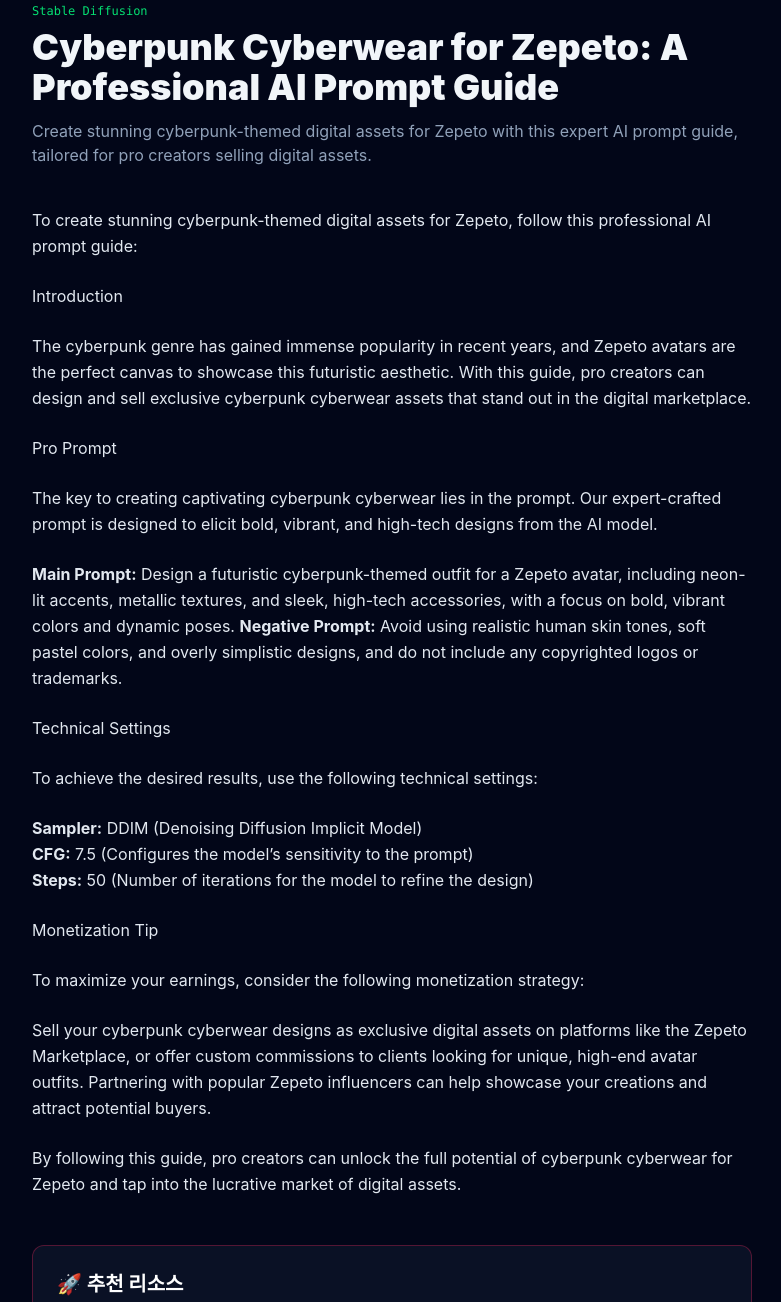
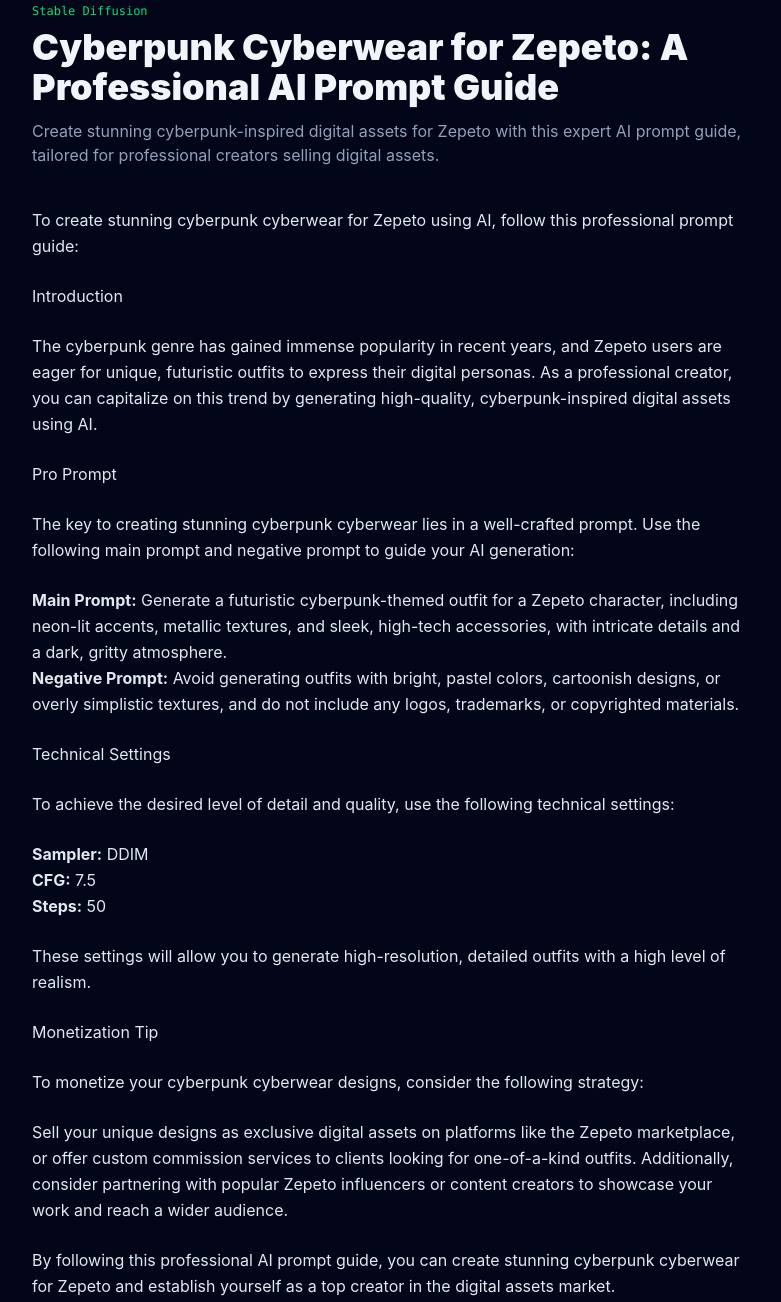
Before and after one commit to chenghun1234-dotcom/promptforge, an Astro site: page /prompts/cyberpunk-cyberwear-for-zepeto in a window 1280 px wide. Shown: the part 45-1347 px from the top of the page, without its empty margins (248-1029 px from the left). Built offline with nearby package versions, Linux system fonts and the light colour scheme; Astro itself is replaced by a stand-in of ours.

Commit message:
🚀 Auto-forged new prompts via Groq

```diff
--- a/src/content/prompts/cyberpunk-cyberwear-for-zepeto.md
+++ b/src/content/prompts/cyberpunk-cyberwear-for-zepeto.md
@@ -1,7 +1,7 @@
 ---
 title: "Cyberpunk Cyberwear for Zepeto: A Professional AI Prompt Guide"
-description: "Create stunning cyberpunk-themed digital assets for Zepeto with this expert AI prompt guide, tailored for pro creators selling digital assets."
-date: "2026-07-18T10:53:32.423186+00:00"
+description: "Create stunning cyberpunk-inspired digital assets for Zepeto with this expert AI prompt guide, tailored for professional creators selling digital assets."
+date: "2026-07-18T12:42:05.346332+00:00"
 tags:
   - Cyberpunk
   - Cyberwear
@@ -9,34 +9,36 @@ tags:
   - Digital Assets
   - AI Prompt
 model: "Stable Diffusion"
-prompt: "Design a futuristic cyberpunk-themed outfit for a Zepeto avatar, including neon-lit accents, metallic textures, and sleek, high-tech accessories, with a focus on bold, vibrant colors and dynamic poses."
-negativePrompt: "Avoid using realistic human skin tones, soft pastel colors, and overly simplistic designs, and do not include any copyrighted logos or trademarks."
+prompt: "Generate a futuristic cyberpunk-themed outfit for a Zepeto character, including neon-lit accents, metallic textures, and sleek, high-tech accessories, with intricate details and a dark, gritty atmosphere."
+negativePrompt: "Avoid generating outfits with bright, pastel colors, cartoonish designs, or overly simplistic textures, and do not include any logos, trademarks, or copyrighted materials."
 sampler: "DDIM"
 cfg: 7.5
 steps: 50
-monetizationTip: "Sell your cyberpunk cyberwear designs as exclusive digital assets on platforms like the Zepeto Marketplace, or offer custom commissions to clients looking for unique, high-end avatar outfits, and consider partnering with popular Zepeto influencers to showcase your creations."
+monetizationTip: "Sell your unique cyberpunk cyberwear designs as exclusive digital assets on platforms like the Zepeto marketplace, or offer custom commission services to clients looking for one-of-a-kind outfits, and consider partnering with popular Zepeto influencers or content creators to showcase your work."
 ---
-To create stunning cyberpunk-themed digital assets for Zepeto, follow this professional AI prompt guide:
+To create stunning cyberpunk cyberwear for Zepeto using AI, follow this professional prompt guide:
 
 ### Introduction
-The cyberpunk genre has gained immense popularity in recent years, and Zepeto avatars are the perfect canvas to showcase this futuristic aesthetic. With this guide, pro creators can design and sell exclusive cyberpunk cyberwear assets that stand out in the digital marketplace.
+The cyberpunk genre has gained immense popularity in recent years, and Zepeto users are eager for unique, futuristic outfits to express their digital personas. As a professional creator, you can capitalize on this trend by generating high-quality, cyberpunk-inspired digital assets using AI.
 
 ### Pro Prompt
-The key to creating captivating cyberpunk cyberwear lies in the prompt. Our expert-crafted prompt is designed to elicit bold, vibrant, and high-tech designs from the AI model.
+The key to creating stunning cyberpunk cyberwear lies in a well-crafted prompt. Use the following main prompt and negative prompt to guide your AI generation:
 
-**Main Prompt:** Design a futuristic cyberpunk-themed outfit for a Zepeto avatar, including neon-lit accents, metallic textures, and sleek, high-tech accessories, with a focus on bold, vibrant colors and dynamic poses.
-**Negative Prompt:** Avoid using realistic human skin tones, soft pastel colors, and overly simplistic designs, and do not include any copyrighted logos or trademarks.
+* **Main Prompt:** Generate a futuristic cyberpunk-themed outfit for a Zepeto character, including neon-lit accents, metallic textures, and sleek, high-tech accessories, with intricate details and a dark, gritty atmosphere.
+* **Negative Prompt:** Avoid generating outfits with bright, pastel colors, cartoonish designs, or overly simplistic textures, and do not include any logos, trademarks, or copyrighted materials.
 
 ### Technical Settings
-To achieve the desired results, use the following technical settings:
+To achieve the desired level of detail and quality, use the following technical settings:
 
-* **Sampler:** DDIM (Denoising Diffusion Implicit Model)
-* **CFG:** 7.5 (Configures the model's sensitivity to the prompt)
-* **Steps:** 50 (Number of iterations for the model to refine the design)
+* **Sampler:** DDIM
+* **CFG:** 7.5
+* **Steps:** 50
+
+These settings will allow you to generate high-resolution, detailed outfits with a high level of realism.
 
 ### Monetization Tip
-To maximize your earnings, consider the following monetization strategy:
+To monetize your cyberpunk cyberwear designs, consider the following strategy:
 
-Sell your cyberpunk cyberwear designs as exclusive digital assets on platforms like the Zepeto Marketplace, or offer custom commissions to clients looking for unique, high-end avatar outfits. Partnering with popular Zepeto influencers can help showcase your creations and attract potential buyers.
+Sell your unique designs as exclusive digital assets on platforms like the Zepeto marketplace, or offer custom commission services to clients looking for one-of-a-kind outfits. Additionally, consider partnering with popular Zepeto influencers or content creators to showcase your work and reach a wider audience.
 
-By following this guide, pro creators can unlock the full potential of cyberpunk cyberwear for Zepeto and tap into the lucrative market of digital assets.
+By following this professional AI prompt guide, you can create stunning cyberpunk cyberwear for Zepeto and establish yourself as a top creator in the digital assets market.
```
